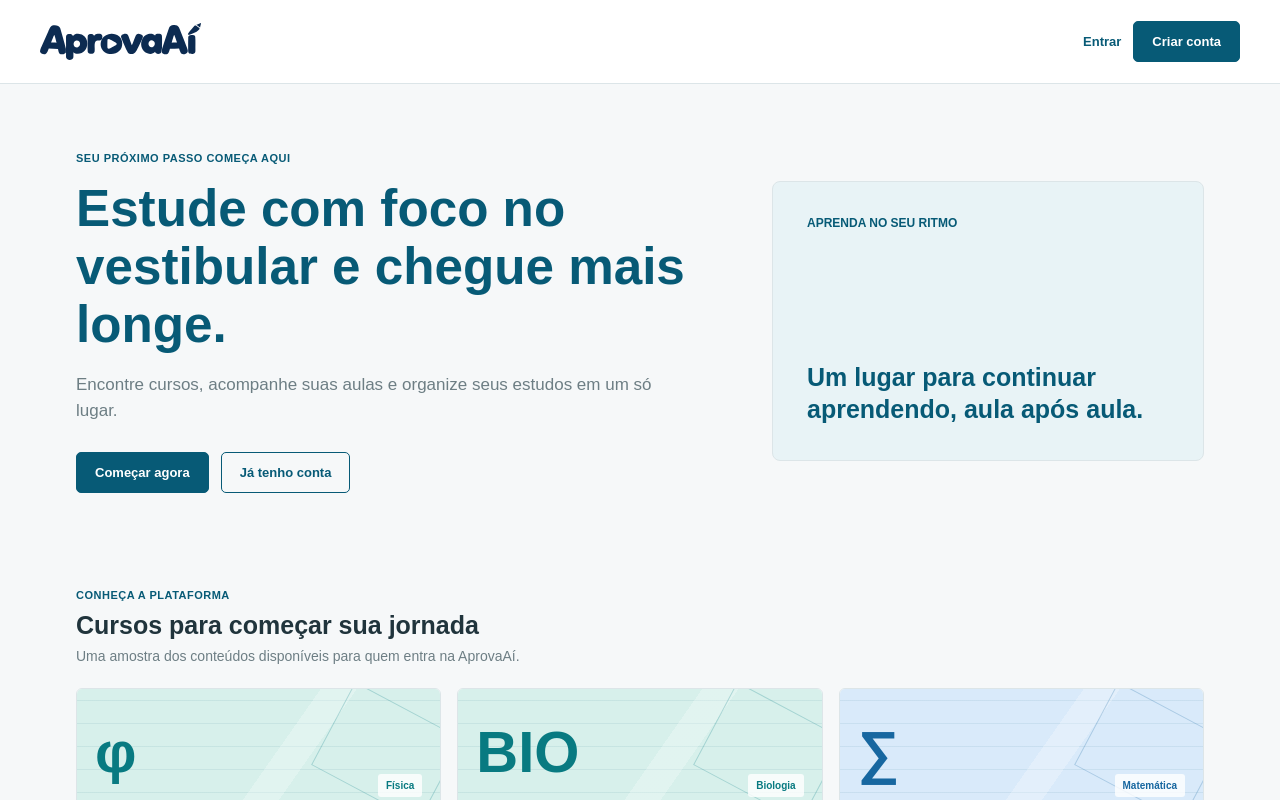
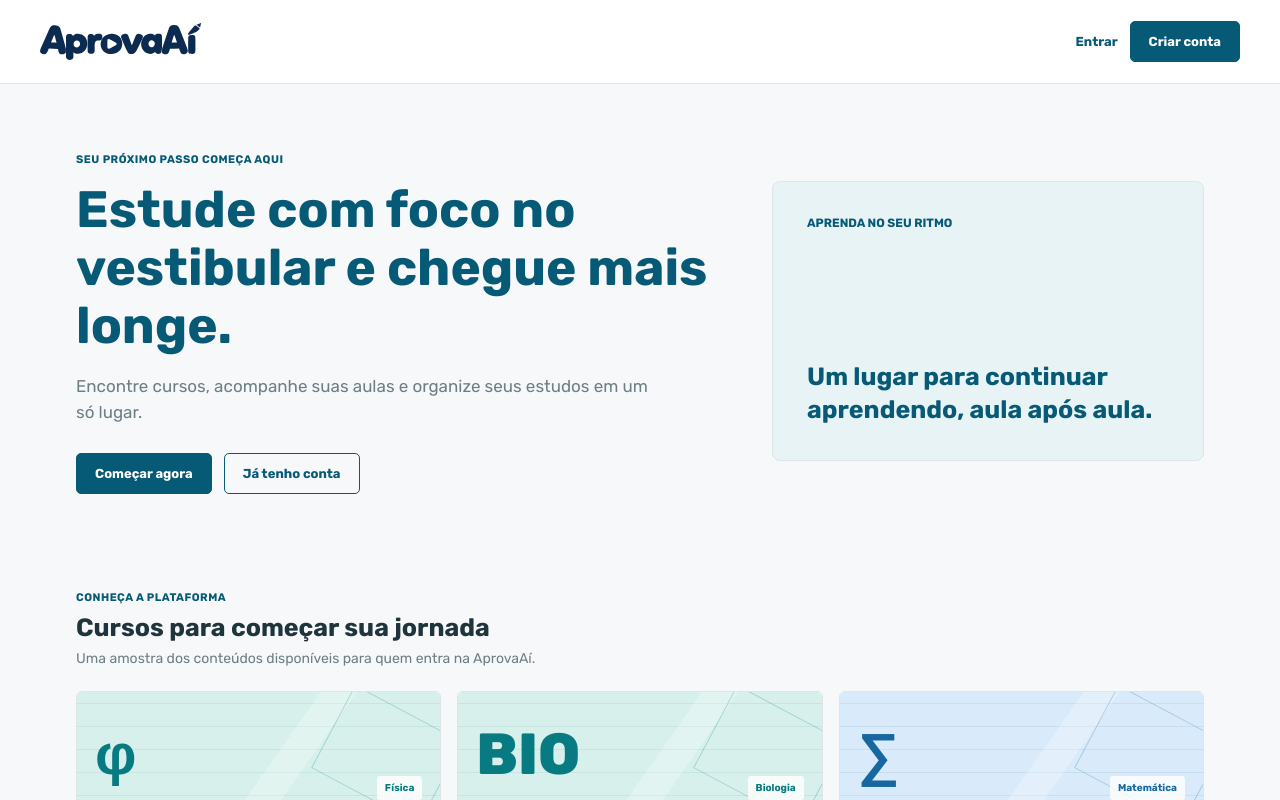
Before and after one commit to gustavoaureliano/labsoft, a Next.js app: page / in a window 1280 px wide. Shown: the top 800 px of the page. Built offline with nearby package versions, Linux system fonts and the light colour scheme; no server answers.

Commit message:
change font

```diff
--- a/src/app/globals.css
+++ b/src/app/globals.css
@@ -14,12 +14,13 @@
 body {
   background: var(--background);
   color: var(--text);
-  font-family: Arial, sans-serif;
   margin: 0;
 }
 
 button,
-input { font: inherit; }
+input,
+select,
+textarea { font: inherit; }
 
 a {
   color: inherit;
--- a/src/app/layout.tsx
+++ b/src/app/layout.tsx
@@ -1,5 +1,8 @@
 import type { Metadata } from "next";
+import { Rubik } from "next/font/google";
 import "./globals.css";
+
+const rubik = Rubik({ subsets: ["latin"], display: "swap" });
 
 export const metadata: Metadata = {
   title: "AprovaAí",
@@ -9,7 +12,7 @@
 export default function RootLayout({ children }: Readonly<{ children: React.ReactNode }>) {
   return (
     <html lang="pt-BR">
-      <body>{children}</body>
+      <body className={rubik.className}>{children}</body>
     </html>
   );
 }
```
